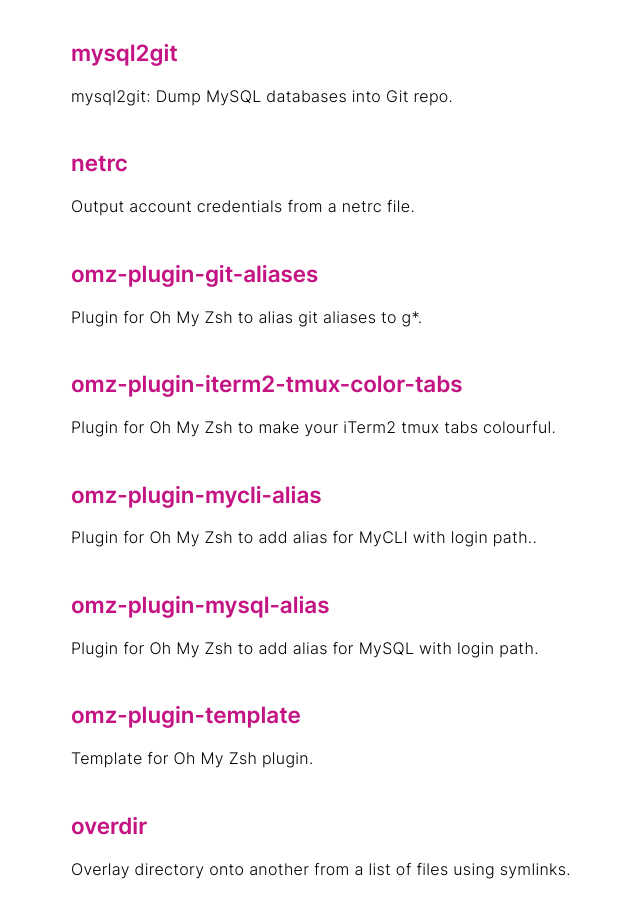
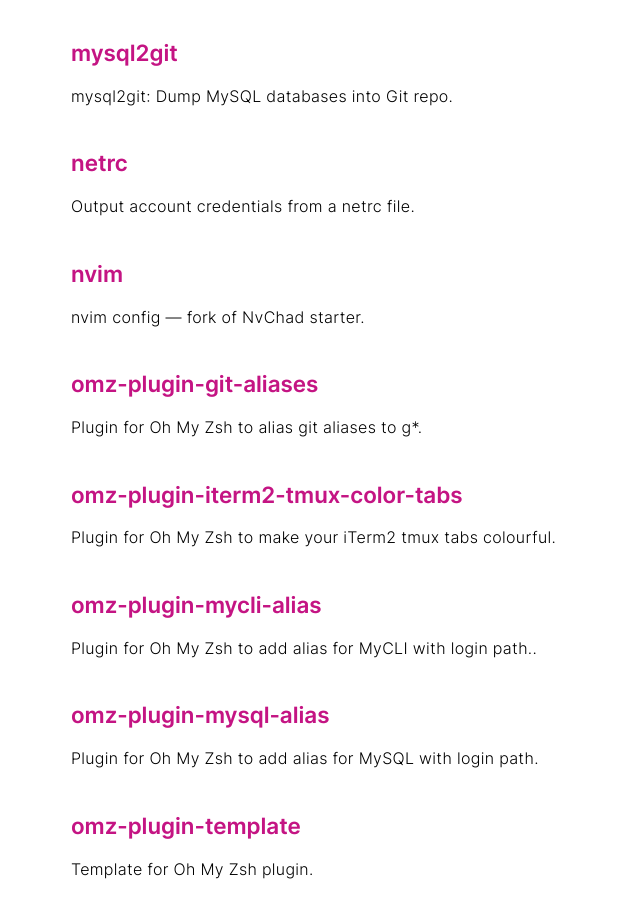
Before and after one commit to remino/remino.github.io, a Jekyll site: the page built from index.md, in a window 1280 px wide and 900 px high, scrolled down 4504 px. Shown: the whole window, without its empty margins (289-929 px from the left). Built offline with Jekyll 4.4.1, drawn with Linux system fonts in a browser that asks for light colours.

Commit message:
Add nvim config repo

```diff
--- a/_data/repos.json
+++ b/_data/repos.json
@@ -234,6 +234,12 @@
 		"url": "https://github.com/remino/netrc"
 	},
 	{
+		"description": "nvim config — fork of NvChad starter",
+		"homepageUrl": "",
+		"name": "nvim",
+		"url": "https://github.com/remino/nvim"
+	},
+	{
 		"description": "Plugin for Oh My Zsh to alias git aliases to g*",
 		"homepageUrl": "",
 		"name": "omz-plugin-git-aliases",
```
